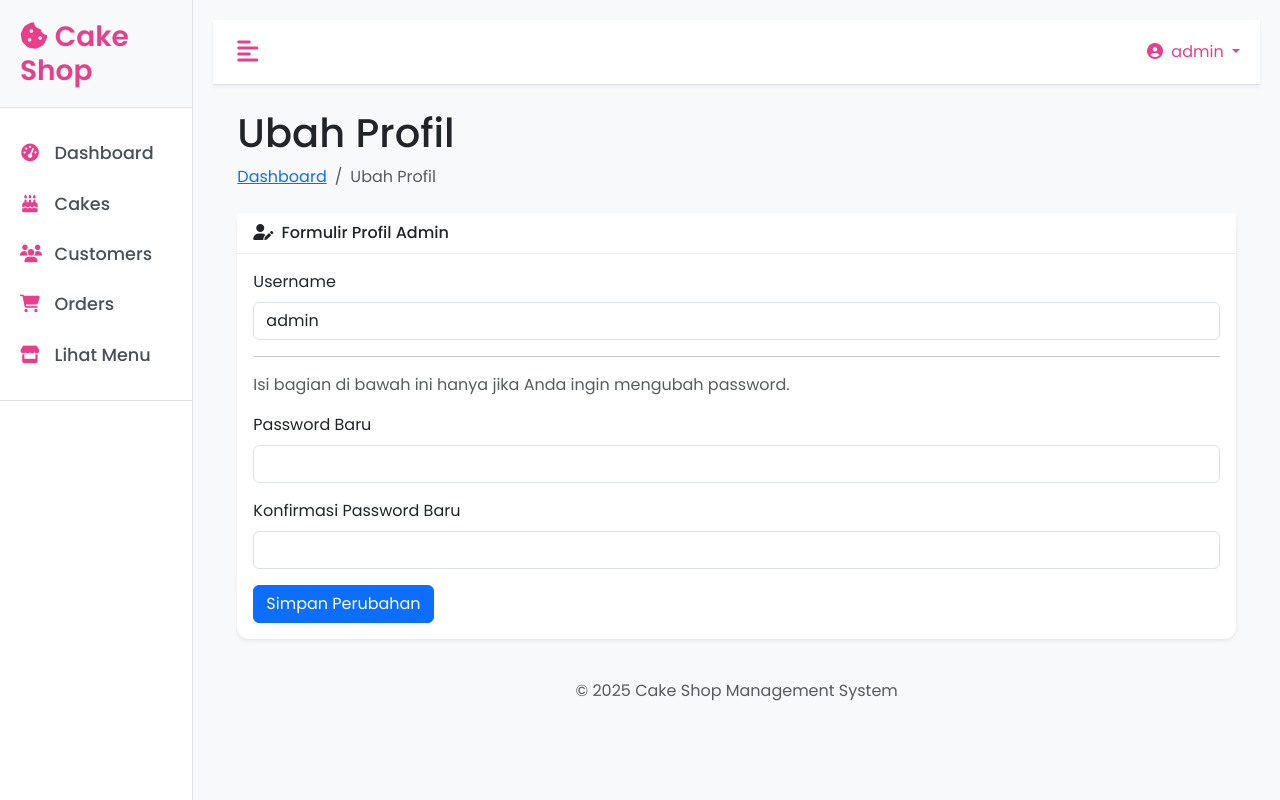
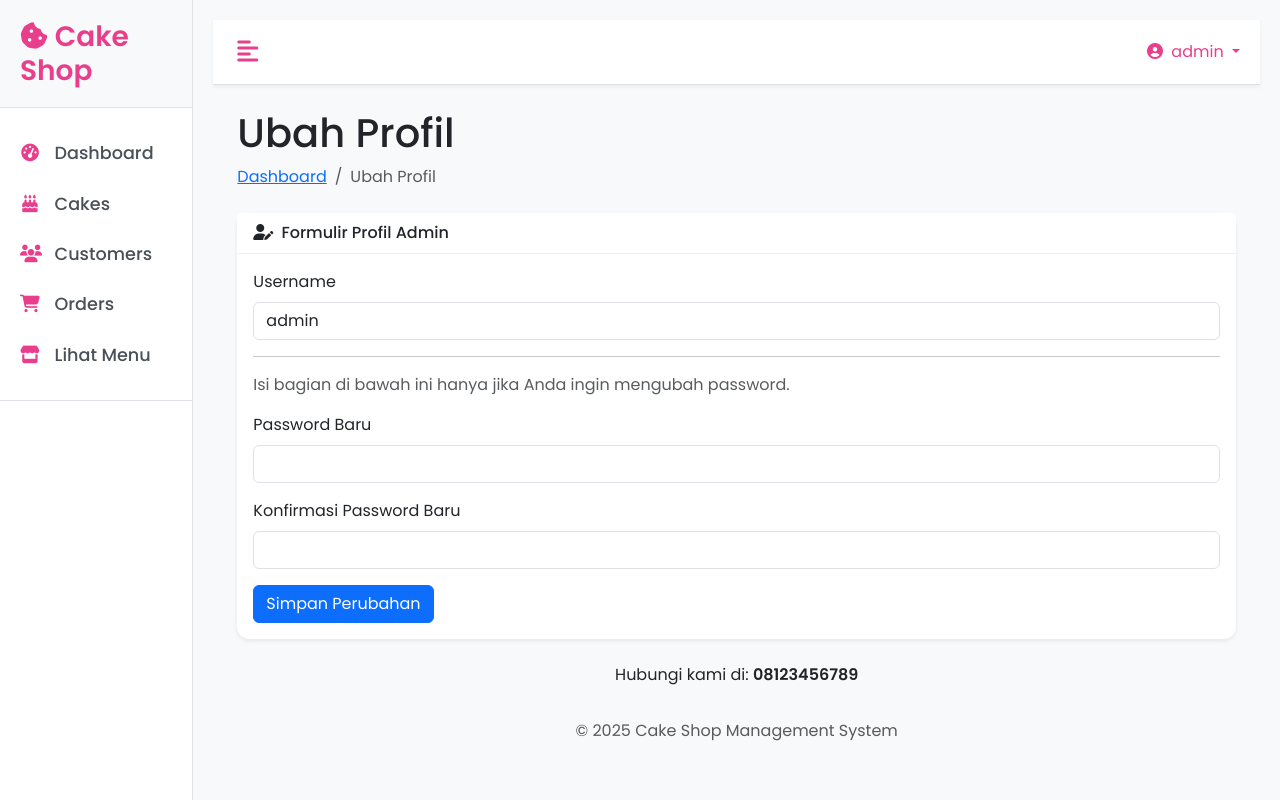
Before and after one commit to ainitriapriyani/WAP-Project, a PHP site: page /profile.php in a window 1280 px wide. Run offline with PHP 8.4, Linux system fonts and the light colour scheme; a user stored in the database is signed in; data comes from the database, SQL or seed files in the repository.

Commit message:
Menambahkan informasi kontak di profile.php

```diff
--- a/profile.php
+++ b/profile.php
@@ -112,4 +112,8 @@ $admin = mysqli_fetch_assoc(mysqli_stmt_get_result($stmt_admin));
     </div>
 </div>
 
+    <div class="text-center mt-4">
+        <p>Hubungi kami di: <strong>08123456789</strong></p>
+    </div>
+
 <?php include 'includes/footer.php'; ?>
```
